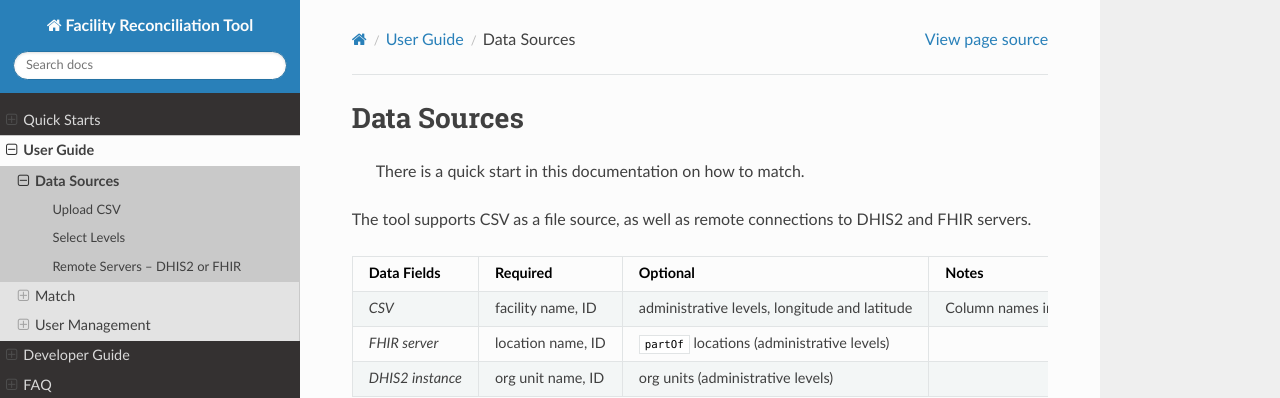
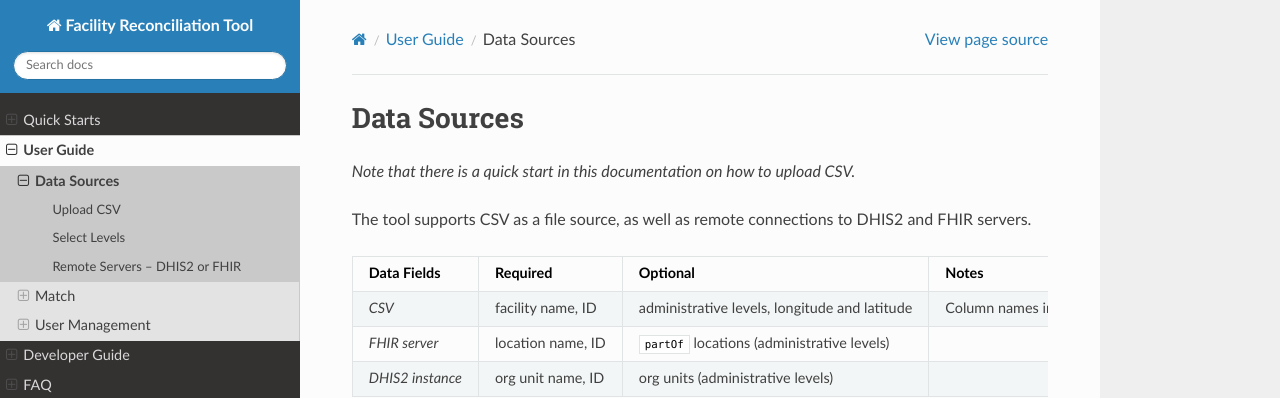
Before and after one commit to openhie/facility-recon, a Sphinx documentation site: the page built from docs/source/user/sources.md, in a window 1280 px wide and 1378 px high. Shown: the top 398 px of the window. Built offline with Sphinx 7.4.7 and the Read the Docs theme 2.0.0, drawn with Linux system fonts in a browser that asks for light colours; pages that are not in the unit, such as notebooks, are missing from menus.

Commit message:
links to videos italics bc note didnt render

```diff
--- a/docs/source/user/sources.md
+++ b/docs/source/user/sources.md
@@ -1,6 +1,6 @@
 # Data Sources
 
-> There is a quick start in this documentation on how to match.
+*Note that there is a quick start in this documentation on how to upload CSV.*
 
 The tool supports CSV as a file source, as well as remote connections to DHIS2 and FHIR servers.
 
```
Also changed, not shown: docs/source/user/match.md (+1 -1 lines).
